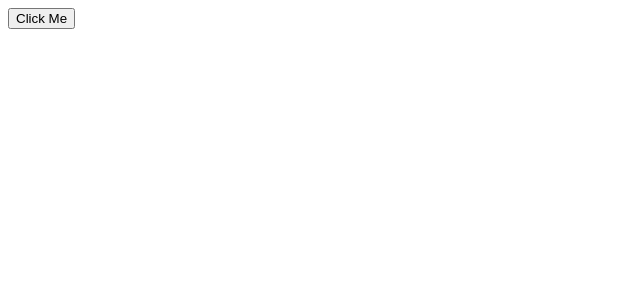
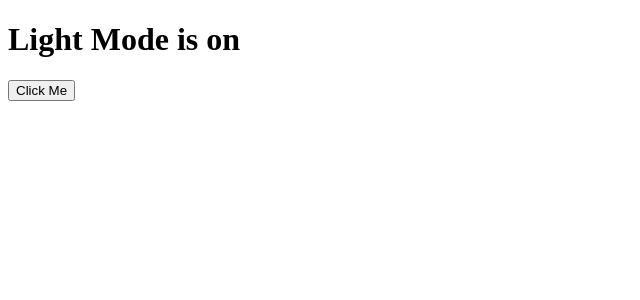
Before and after one commit to IbrahimFakhir/Meta-Front-End-Developer, a React (Create React App) app in the folder firstapp/: page / in a window 1280 px wide. Shown: the top 300 px of the page, without its empty margins (0-640 px from the left). Built offline with nearby package versions, Linux system fonts and the light colour scheme.

Commit message:
implemented ModeToggler

```diff
--- a/firstapp/src/App.js
+++ b/firstapp/src/App.js
@@ -1,10 +1,11 @@
 import Btn from "./Btn.js"
+import ModeToggler from "./ModeToggler"
 
 const Nav = (props) => <ul><li>{props.first}</li></ul>
 
 function App(props) {
 	return (
-		<Btn />
+		<ModeToggler />
 	);
 }
 
--- a/firstapp/src/ModeToggler.js
+++ b/firstapp/src/ModeToggler.js
@@ -1,3 +1,19 @@
 export default function ModeToggler() {
+    let darkModeOn = false;
+    const darkMode = <h1>Dark Mode is on</h1>
+    const lightMode = <h1>Light Mode is on</h1>
 
+    function handleClick() {
+        darkModeOn = !darkModeOn
+        darkModeOn ? console.log("Dark Mode is on") : console.log("Light mode is on")
+    }
+
+    return (
+        <div>
+            {darkModeOn ? darkMode : lightMode}
+            <button onClick={handleClick}>
+                Click Me
+            </button>
+        </div>
+    )
 }
```
